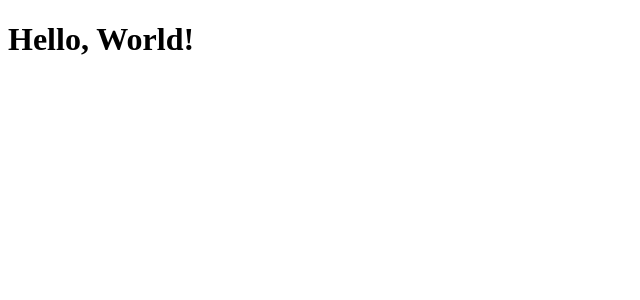
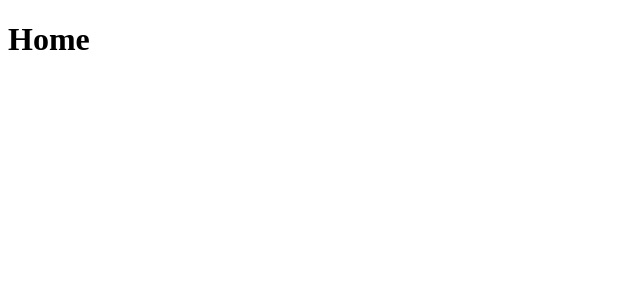
Before and after one commit to rosemelissa/imposter-painter, a React (Create React App) app: page / in a window 1280 px wide. Shown: the top 300 px of the page, without its empty margins (0-640 px from the left). Built offline with nearby package versions, Linux system fonts and the light colour scheme; the HTML template or start-up script is replaced by a standard one.

Commit message:
.gitpod.yml and made main pages as skeletons

```diff
--- a/src/App.tsx
+++ b/src/App.tsx
@@ -1,7 +1,21 @@
-import { greet } from "./utils/greet";
+import { useState } from "react";
+import Home from "./components/Home";
+import JoinGame from "./components/JoinGame";
+import NewGame from "./components/NewGame";
+import Gameplay from "./components/Gameplay";
 
 function App(): JSX.Element {
-  return <h1>{greet("World")}</h1>;
+  const [page, setPage] = useState<
+    "home" | "join-game" | "new-game" | "gameplay"
+  >("home");
+  return (
+    <>
+      {page === "home" && <Home />}
+      {page === "join-game" && <JoinGame />}
+      {page === "new-game" && <NewGame />}
+      {page === "gameplay" && <Gameplay />}
+    </>
+  );
 }
 
 export default App;
--- /dev/null
+++ b/src/components/Gameplay.tsx
@@ -0,0 +1,3 @@
+export default function Gameplay(): JSX.Element {
+  return <h1>Gameplay</h1>;
+}
--- /dev/null
+++ b/src/components/Home.tsx
@@ -0,0 +1,3 @@
+export default function Home(): JSX.Element {
+  return <h1>Home</h1>;
+}
--- /dev/null
+++ b/src/components/JoinGame.tsx
@@ -0,0 +1,3 @@
+export default function JoinGame(): JSX.Element {
+  return <h1>JoinGame</h1>;
+}
--- /dev/null
+++ b/src/components/NewGame.tsx
@@ -0,0 +1,3 @@
+export default function NewGame(): JSX.Element {
+  return <h1>NewGame</h1>;
+}
```
Also changed, not shown: .gitpod.yml (added).
